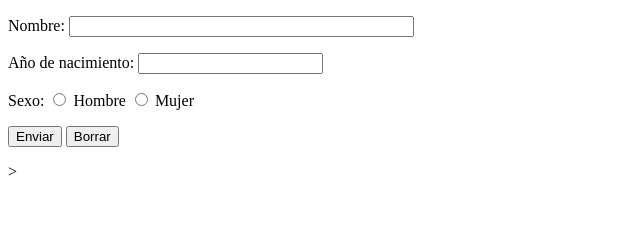
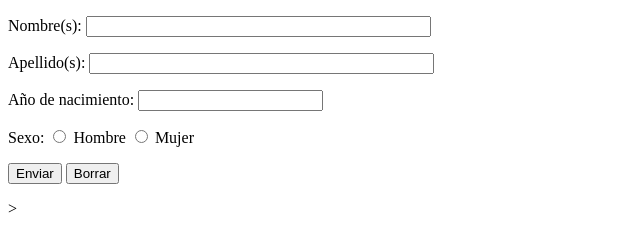
Before and after one commit to MysteryBoxOfHell/Atom-Project, a plain HTML site: page Tarifas.html in a window 1280 px wide. Shown: the whole page, without its empty margins (0-640 px from the left). Drawn offline with Linux system fonts and the light colour scheme.

Commit message:
Update Tarifas.html

```diff
--- a/Tarifas.html
+++ b/Tarifas.html
@@ -7,7 +7,8 @@
   </head>
   <body>
     <form action="ejemplo.php" method="get">
-      <p>Nombre: <input type="text" name="nombre" size="40"></p>
+      <p>Nombre(s): <input type="text" name="nombre" size="40"></p>
+      <p>Apellido(s): <input type="text" name="nombre" size="40"></p>
       <p>Año de nacimiento: <input type="number" name="nacido" min="1900"></p>
       <p>Sexo:
         <input type="radio" name="hm" value="h"> Hombre
```
